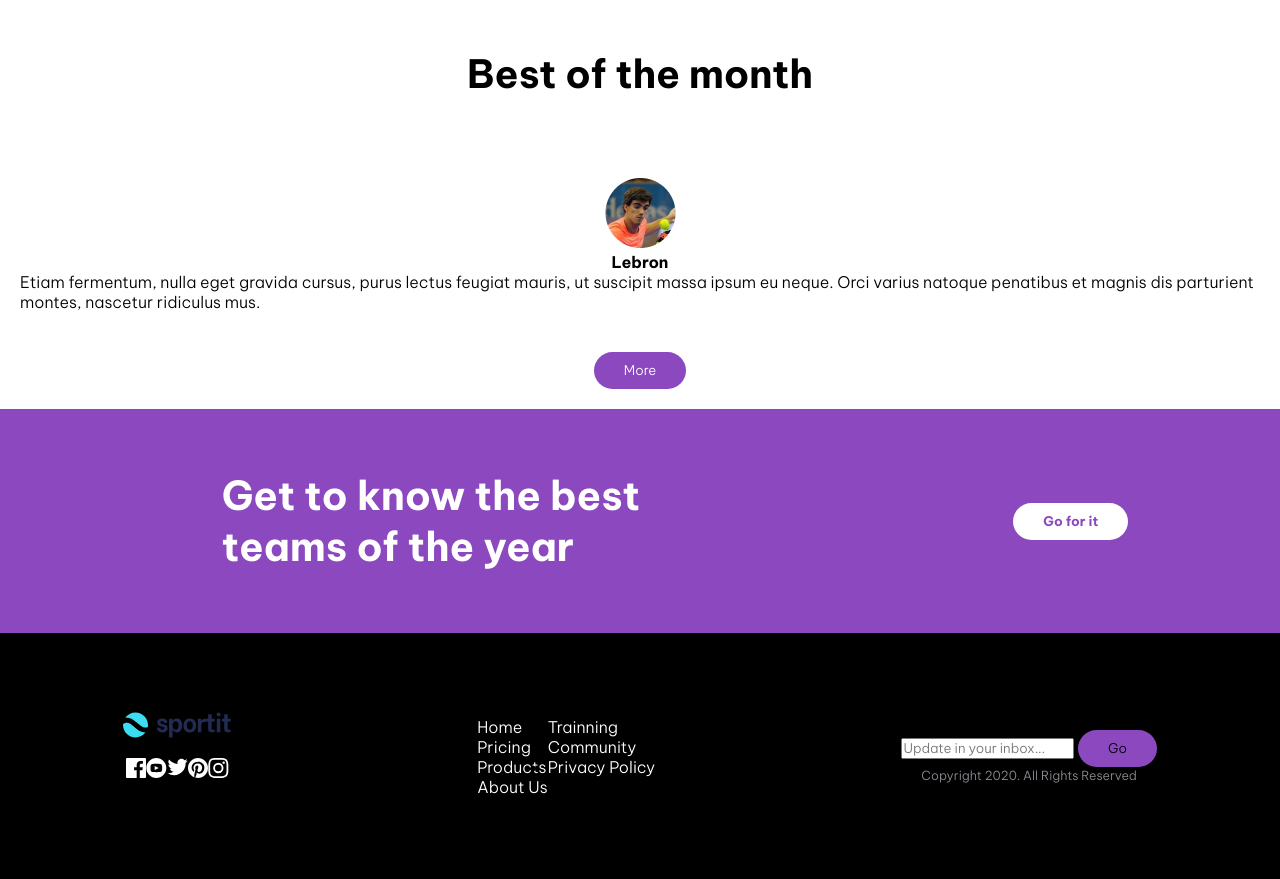
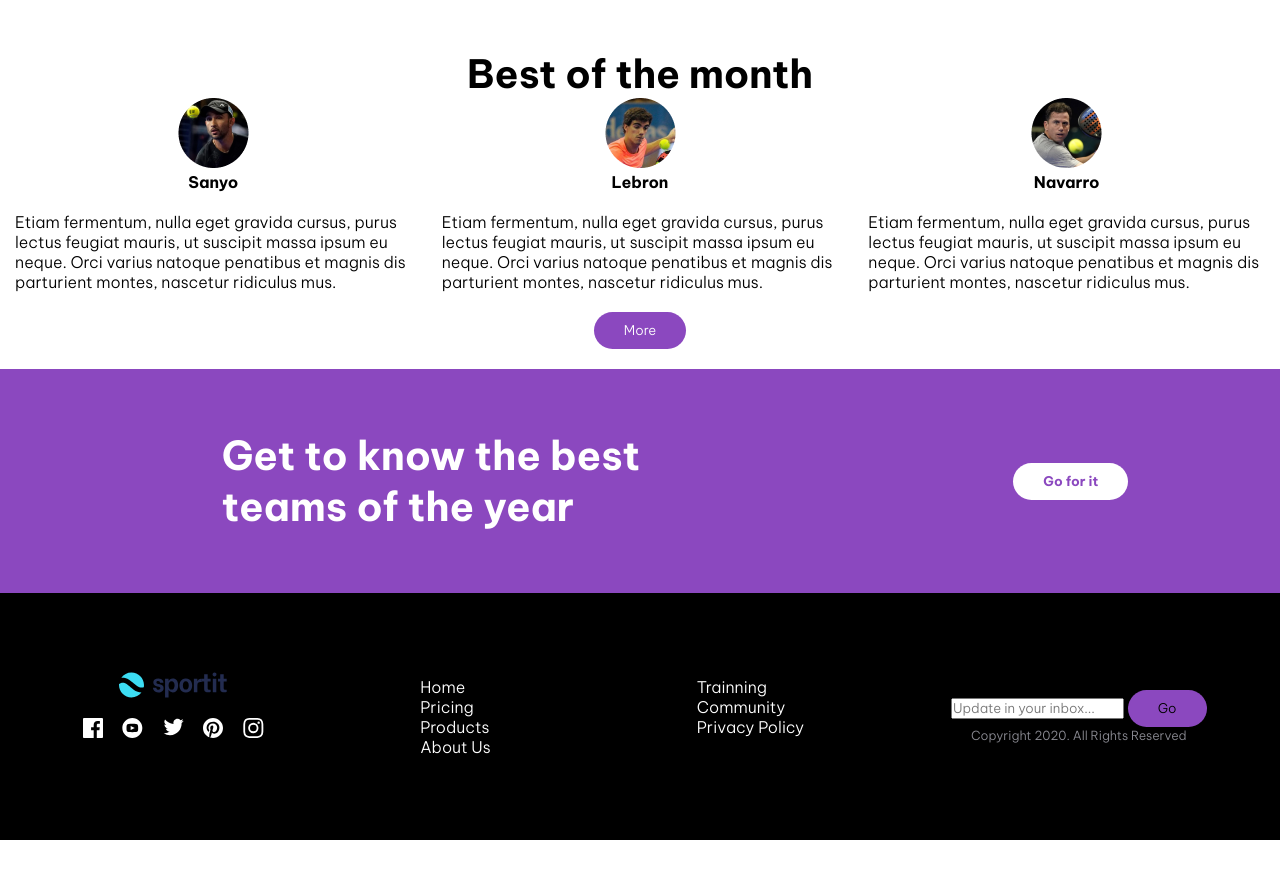
Before and after one commit to JFVC96/proyecto_FrontEnd, a plain HTML site: page index.html in a window 1280 px wide. Shown: the part 1327-2206 px from the top of the page. After the commit the page ends 2167 px from the top, so only its background shows below. Drawn offline with Linux system fonts and the light colour scheme.

Commit message:
Footer 1440px

```diff
--- a/css/style.css
+++ b/css/style.css
@@ -47,7 +47,7 @@ button{
 }
 
 .bestPlayers1{
-    padding: 80px 20px 40px 20px;
+    content: 80px 20px 40px 20px;
 }
 
 .bestPlayers2{
@@ -62,6 +62,7 @@ h6{
 
 .biographyPlayers{
     font-size: 16px;
+    padding: 20px 15px 20px 15px;
 }
 
 .btn{
@@ -263,6 +264,14 @@ h6{
         justify-content: space-around;
     }
 
+    .bestPlayers2{
+        display: inline;
+    }
+
+    .biographyPlayers{
+        padding: 20px 15px 20px 15px;
+    }
+
     .knowTeams{
         text-align: left;
     }
@@ -297,9 +306,15 @@ h6{
         order: -2;
     }
 
+    .allRs{
+        width: 200px;
+    }
+
     .listsFooter{
         list-style: none;
         order: -1;
+        width: 30%;
+        justify-content: space-between;
     }
 
     .textFooter{
@@ -307,6 +322,8 @@ h6{
     }
 
     .form{
+        display: flex;
+        flex-direction: column;
 
     }
 
```
